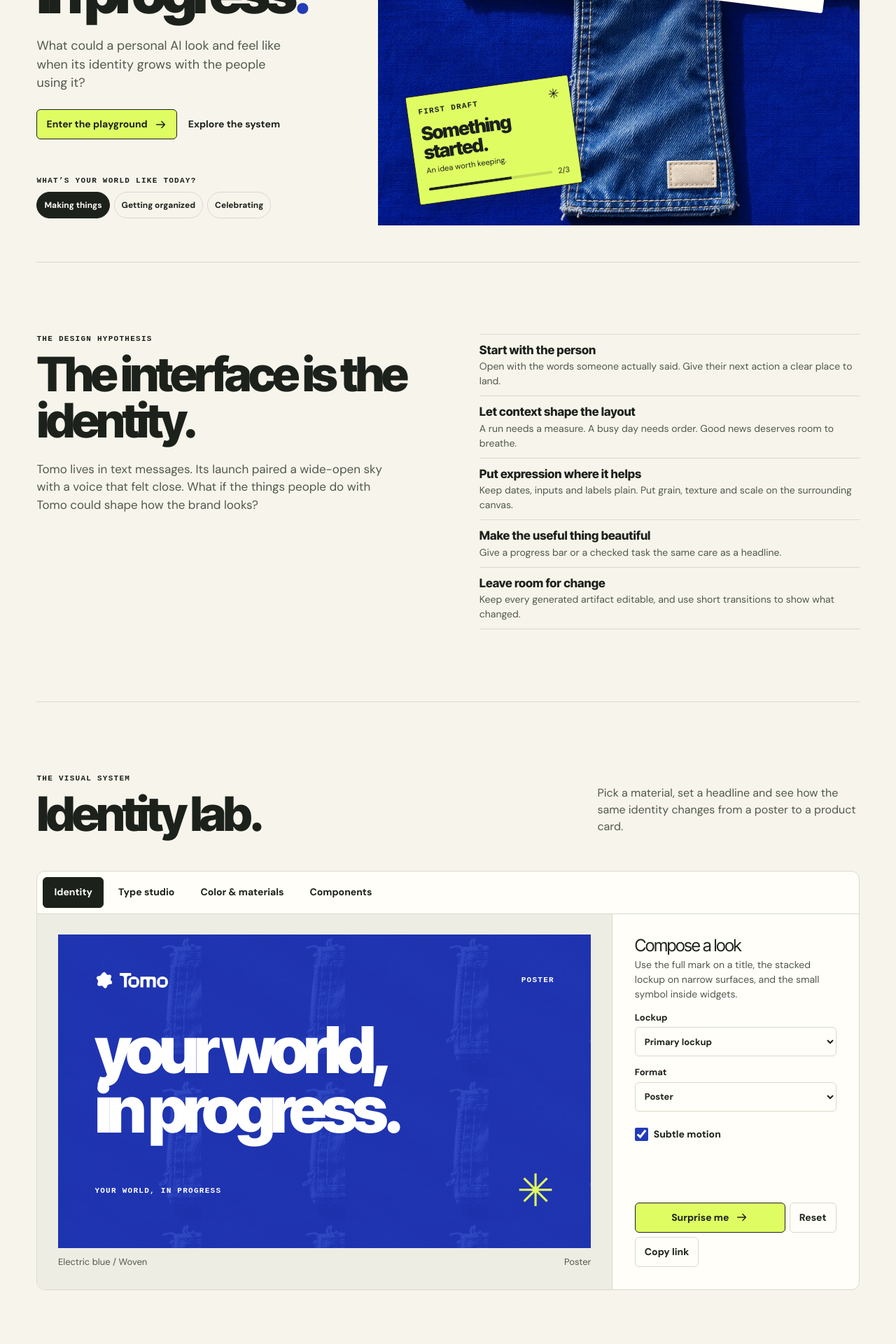
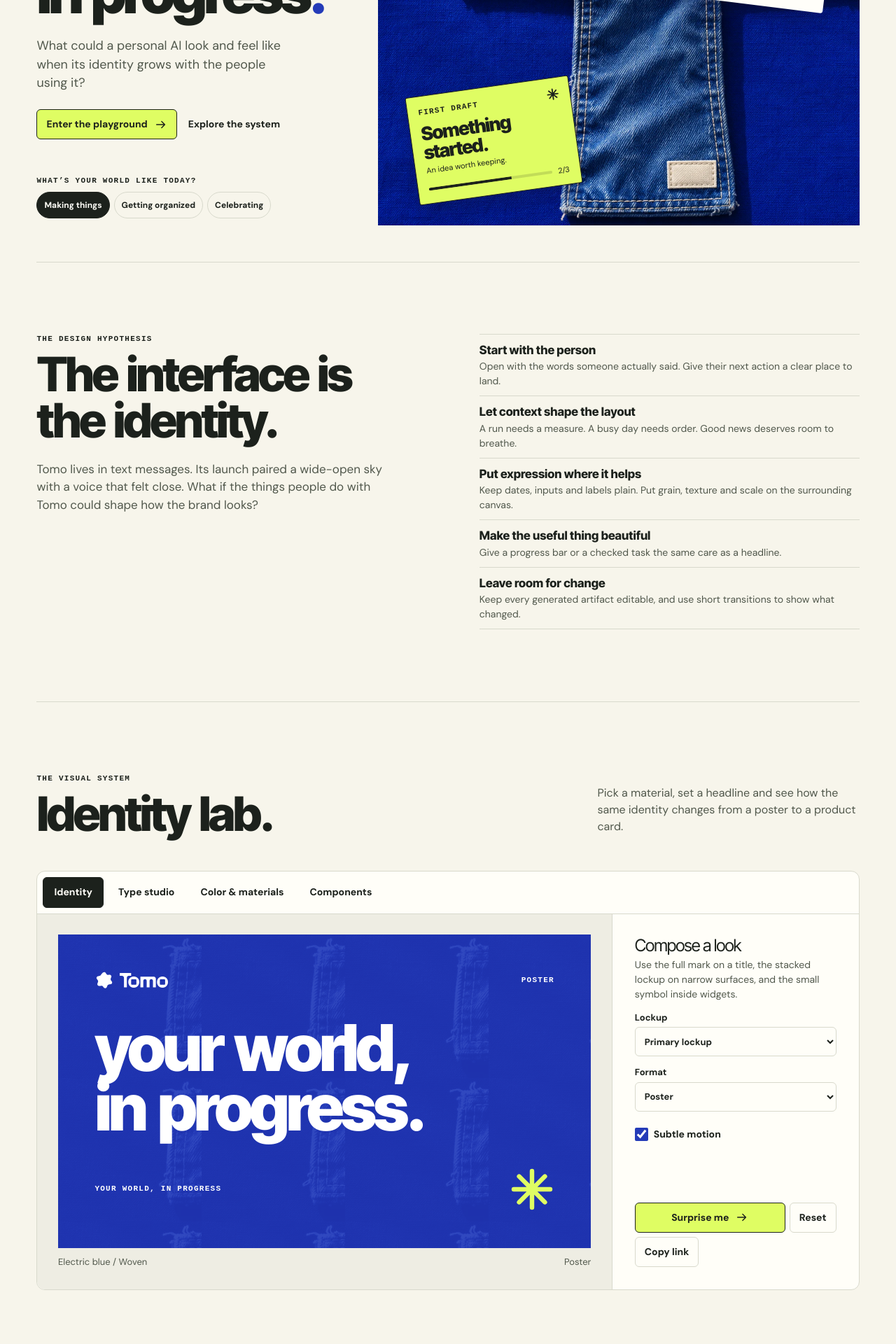
Before and after one commit to Sergio-Pineros/sergiopineros, a Next.js app: page /tomo in a window 1280 px wide. Shown: the part 300-2220 px from the top of the page at 70% size. Built offline with nearby package versions, Linux system fonts and the light colour scheme; a web font is replaced by a local one.

Commit message:
Refine Tomo typography and palette marks

```diff
--- a/components/tomo/studio/IdentityLab.tsx
+++ b/components/tomo/studio/IdentityLab.tsx
@@ -2,7 +2,7 @@
 
 import { useEffect, useState, type CSSProperties, type ReactNode } from "react";
 import { compositions, decodeSettings, formatPaletteTokens, initialSettings, materials, palettes, settingsOptions, type Settings } from "./brand";
-import { Arrow, Conversation, Panel, Progress, Tabs, TomoLogo, Widget, studioStyles as s } from "./StudioPrimitives";
+import { Arrow, Conversation, Panel, Progress, Spark, Tabs, TomoLogo, Widget, studioStyles as s } from "./StudioPrimitives";
 
 const tabs = [
   { id: "identity", label: "Identity" }, { id: "type", label: "Type studio" },
@@ -126,7 +126,7 @@ export default function IdentityLab() {
                       <div className={s.composition} data-type={settings.type} data-material={settings.format === "poster" ? undefined : settings.material}>
                         <div className={s.compositionTop}><TomoLogo variant={settings.lockup} /><span className={s.mono}>{formatLabels[settings.format]}</span></div>
                         <p className={s.compositionTitle}>{headline}</p>
-                        <div className={s.compositionBottom}><span className={s.mono}>Your world, in progress</span><span aria-hidden="true" className={s.compositionStar}>✳</span></div>
+                        <div className={s.compositionBottom}><span className={s.mono}>Your world, in progress</span><Spark className={s.compositionStar} /></div>
                       </div>
                     </div>
                     <p className={s.canvasCaption}><span>{palette.label} / {materials[settings.material].label}</span><span>{formatLabels[settings.format]}</span></p>
--- a/components/tomo/studio/InterfaceLab.tsx
+++ b/components/tomo/studio/InterfaceLab.tsx
@@ -1,7 +1,7 @@
 "use client";
 
 import { useState, type FormEvent } from "react";
-import { Arrow, Conversation, Panel, Progress, Tabs, Widget, studioStyles as s } from "./StudioPrimitives";
+import { Arrow, Conversation, Panel, Progress, Spark, Tabs, Widget, studioStyles as s } from "./StudioPrimitives";
 
 const examples = [
   { id: "run", label: "Log a run", prompt: "i ran 3km today!!", reply: "three whole kilometers! that’s your longest this week. i put it next to your other runs." },
@@ -140,7 +140,7 @@ function Keepsake() {
     <Widget label="Memory · A good day" title="Keep this moment">
       <div className={s.keepsake} data-theme={memory.theme} data-material="print">
         <span className={s.mono}>{date}</span><strong>{memory.title.trim() || "I got the job!"}</strong>
-        <p>{memory.note}</p><span className={s.keepsakeStar} aria-hidden="true">✳</span>
+        <p>{memory.note}</p><Spark className={s.keepsakeStar} />
       </div>
       <label className={s.widgetField}>Keepsake title<input type="text" maxLength={36} value={memory.title} onChange={(event) => { setMemory({ ...memory, title: event.target.value }); setStatus(""); }} /></label>
       <label className={s.widgetField}>Memory note<input type="text" maxLength={80} value={memory.note} onChange={(event) => { setMemory({ ...memory, note: event.target.value }); setStatus(""); }} /></label>
--- a/components/tomo/studio/Opening.tsx
+++ b/components/tomo/studio/Opening.tsx
@@ -3,7 +3,7 @@
 import Image from "next/image";
 import { useState, type PointerEvent } from "react";
 import { assets } from "./brand";
-import { Arrow, Progress, TomoLogo, studioStyles as s } from "./StudioPrimitives";
+import { Arrow, Progress, Spark, TomoLogo, studioStyles as s } from "./StudioPrimitives";
 
 const contexts = [
   { label: "Making things", message: "i finally made a first draft!", title: "Something started.", date: "Saturday, 10:24 AM", note: "First draft", action: "An idea worth keeping.", progress: 2, total: 3, unit: "steps", theme: "lime" },
@@ -51,7 +51,7 @@ export default function Opening() {
         <div key={selected} className={s.artNotes} data-context={moment.theme} aria-live="polite">
           <div className={s.artMessage}><span className={s.mono}>{moment.date}</span><p>{moment.message}</p></div>
           <div className={s.artCard}>
-            <div className={s.artCardTop}><span className={s.mono}>{moment.note}</span><span aria-hidden="true">✳</span></div>
+            <div className={s.artCardTop}><span className={s.mono}>{moment.note}</span><Spark className={s.artSpark} /></div>
             <strong>{moment.title}</strong>
             <p>{moment.action}</p>
             <div className={s.artProgress}><Progress label={moment.unit} value={moment.progress} max={moment.total} /><span>{moment.progress}/{moment.total}</span></div>
--- a/components/tomo/studio/StudioPrimitives.tsx
+++ b/components/tomo/studio/StudioPrimitives.tsx
@@ -11,6 +11,14 @@ export function Arrow({ diagonal = false }: { diagonal?: boolean }) {
   return (
     <svg aria-hidden="true" viewBox="0 0 20 20" fill="none" width="18" height="18">
       <path d={diagonal ? "M5 15 15 5M6 5h9v9" : "M3 10h13m-5-5 5 5-5 5"} stroke="currentColor" strokeWidth="1.6" strokeLinecap="round" strokeLinejoin="round" />
+    </svg>
+  );
+}
+
+export function Spark({ className }: { className?: string }) {
+  return (
+    <svg aria-hidden="true" className={className} viewBox="0 0 32 32" width="32" height="32" fill="none">
+      <path d="M16 3v26M3 16h26M6.8 6.8l18.4 18.4m0-18.4L6.8 25.2" stroke="currentColor" strokeWidth="3.2" strokeLinecap="round" />
     </svg>
   );
 }
--- a/components/tomo/studio/studio.module.css
+++ b/components/tomo/studio/studio.module.css
@@ -63,7 +63,7 @@
 .hero { display: grid; grid-template-columns: .83fr 1.17fr; margin-top: clamp(22px, 4vw, 58px); min-height: clamp(490px, 43vw, 650px); border-bottom: var(--thin-border); padding-bottom: clamp(22px, 4vw, 58px); }
 .heroCopy { min-width: 0; display: flex; flex-direction: column; justify-content: center; align-items: flex-start; padding: 6px clamp(16px, 2.4vw, 38px) 0 0; }
 .heroCopy > .eyebrow { margin-bottom: 22px; }
-.hero h1 { font-size: clamp(49px, 6.4vw, 102px); font-weight: 850; letter-spacing: -.078em; line-height: .92; }
+.hero h1 { font-size: clamp(49px, 6.4vw, 102px); font-weight: 850; letter-spacing: -.058em; word-spacing: .055em; line-height: .92; }
 .hero h1 span { color: var(--tomo-blue); }
 .hero .heroIntro { margin-top: var(--space-5); max-width: 360px; color: var(--tomo-quiet); font-size: clamp(16px, 1.4vw, 20px); }
 .heroActions, .aboutLinks, .sampleActions { display: flex; flex-wrap: wrap; align-items: center; gap: var(--space-3) var(--space-4); }
@@ -94,7 +94,7 @@
 .artNotes[data-context="sky"] .artCard { background: var(--tomo-sky); }
 .artNotes[data-context="sun"] .artCard { background: var(--tomo-sun); }
 .artCardTop, .artProgress { display: flex; justify-content: space-between; align-items: center; gap: 8px; }
-.artCardTop > span:last-child { font-size: 19px; line-height: 1; }
+.artSpark { width: 18px; height: 18px; flex-shrink: 0; }
 .artCard strong { display: block; font: 850 clamp(20px, 2.1vw, 31px)/1.02 var(--tomo-display); letter-spacing: -.05em; margin-top: 8px; }
 .artCard p, .artProgress > span { font-size: 11px; }
 .artCard p { margin-top: 3px; }
@@ -102,7 +102,7 @@
 @keyframes art-in { from { opacity: .55; translate: 0 5px; } to { opacity: 1; translate: 0 0; } }
 
 .system, .about, .motionSection { display: grid; grid-template-columns: 1fr 1fr; gap: clamp(25px, 7vw, 105px); padding-block: clamp(52px, 8vw, 116px); border-bottom: var(--thin-border); }
-.system h2, .sectionIntro h2, .about h2, .motionSection h2 { margin-top: 9px; font-size: clamp(37px, 5.3vw, 83px); font-weight: 820; line-height: .98; letter-spacing: -.065em; }
+.system h2, .sectionIntro h2, .about h2, .motionSection h2 { margin-top: 9px; font-size: clamp(37px, 5.3vw, 83px); font-weight: 820; line-height: .98; letter-spacing: -.052em; word-spacing: .065em; }
 .system > div > p:last-child, .aboutContent > p:not(.eyebrow), .motionSection > div > p:not(.eyebrow) { margin-top: var(--space-5); max-width: 43ch; color: var(--tomo-quiet); font-size: 17px; }
 .principles { list-style: none; padding: 0; align-self: center; }
 .principles li { border-top: var(--thin-border); padding: 10px 0; }
@@ -134,15 +134,15 @@
 .composition { width: 100%; min-width: 0; min-height: 100%; display: flex; flex-direction: column; justify-content: space-between; padding: clamp(17px, 4.1vw, 55px); }
 .compositionTop, .compositionBottom, .canvasCaption { display: flex; align-items: center; gap: 8px; justify-content: space-between; }
 .compositionTop > span:last-child { text-align: right; }
-.compositionTitle { font: 850 clamp(30px, calc(12.1cqw * var(--type-scale)), 112px)/.92 var(--tomo-display); letter-spacing: -.078em; overflow-wrap: anywhere; padding-block: 17px; text-wrap: balance; }
-.composition[data-type="journal"] .compositionTitle { font-family: var(--tomo-serif); font-weight: 400; font-style: italic; font-size: clamp(27px, calc(11.5cqw * var(--type-scale)), 100px); letter-spacing: -.069em; }
+.compositionTitle { font: 850 clamp(30px, calc(12.1cqw * var(--type-scale)), 112px)/.92 var(--tomo-display); letter-spacing: -.052em; word-spacing: .065em; overflow-wrap: anywhere; padding-block: 17px; text-wrap: balance; }
+.composition[data-type="journal"] .compositionTitle { font-family: var(--tomo-serif); font-weight: 400; font-style: italic; font-size: clamp(27px, calc(11.5cqw * var(--type-scale)), 100px); letter-spacing: -.045em; word-spacing: .025em; }
 .composition[data-type="label"] .compositionTitle { font-family: var(--tomo-mono); font-weight: 700; text-transform: uppercase; font-size: clamp(25px, calc(8.4cqw * var(--type-scale)), 78px); letter-spacing: -.07em; }
 .canvas[data-format="tag"] .composition, .canvas[data-format="widget"] .composition { width: 80%; min-height: 0; background: var(--field); color: var(--field-ink); position: relative; isolation: isolate; box-shadow: var(--lift); }
 .canvas[data-format="tag"] .composition { outline: 1px dashed currentColor; outline-offset: -8px; padding: clamp(13px, 2.5vw, 30px); }
 .canvas[data-format="widget"] .composition { width: 72%; border-radius: var(--radius-3); padding: clamp(13px, 2.8vw, 32px); }
 .canvas[data-format="tag"] .compositionTitle, .canvas[data-format="widget"] .compositionTitle { font-size: clamp(25px, calc(7.5cqw * var(--type-scale)), 66px); }
 .canvas[data-format="widget"] .compositionTitle { letter-spacing: -.048em; }
-.compositionStar { line-height: .9; font-size: clamp(29px, 5vw, 66px); color: var(--field-accent); }
+.compositionStar { width: clamp(29px, 5vw, 66px); height: auto; flex-shrink: 0; color: var(--field-accent); }
 .canvasCaption { color: var(--tomo-quiet); padding-top: 10px; font-size: 13px; }
 .inspector { display: flex; flex-direction: column; gap: 13px; min-width: 0; padding: clamp(17px, 2.6vw, 32px); border-left: var(--thin-border); }
 .inspector h3 { font-size: 24px; letter-spacing: -.045em; line-height: 1.05; margin-bottom: 5px; }
@@ -220,7 +220,7 @@
 .keepsake { position: relative; isolation: isolate; overflow: hidden; color: var(--tomo-ink); background: var(--keepsake-color); padding: 15px 49px 17px 15px; margin-bottom: 12px; }
 .keepsake strong { display: block; font: 850 clamp(24px, 4vw, 55px)/.92 var(--tomo-display); letter-spacing: -.063em; margin-block: 8px; overflow-wrap: anywhere; }
 .keepsake p { font-size: 13px; overflow-wrap: anywhere; }
-.keepsakeStar { position: absolute; right: 8px; bottom: 7px; font-size: clamp(28px, 4vw, 50px); line-height: 1; }
+.keepsakeStar { position: absolute; right: 8px; bottom: 7px; width: clamp(28px, 4vw, 42px); height: auto; }
 .memoryPalette { display: flex; gap: 5px; flex-wrap: wrap; margin-top: 10px; }
 .memoryPalette button { background: var(--keepsake-color); min-height: 38px; }
 .memoryPalette button[aria-pressed="true"] { border-color: var(--tomo-ink); box-shadow: inset 0 0 0 1px var(--tomo-ink); }
```
